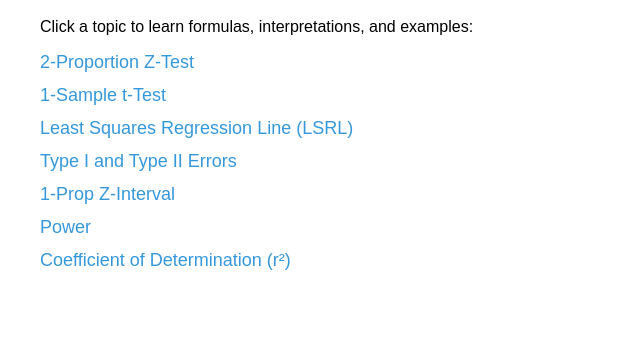
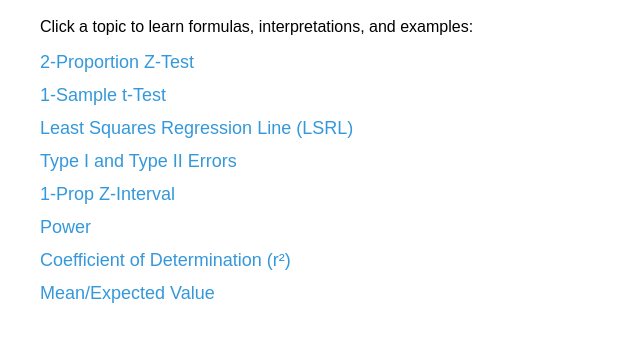
Before and after one commit to elizabethkhoury/AP-Stats, a plain HTML site: page index.html in a window 1280 px wide. Shown: the part 80-418 px from the top of the page, without its empty margins (0-640 px from the left). Drawn offline with Linux system fonts and the light colour scheme.

Commit message:
Update index.html

```diff
--- a/index.html
+++ b/index.html
@@ -36,6 +36,7 @@
     <li><a href="1propzint.html">1-Prop Z-Interval</a></li>
     <li><a href="power.html">Power</a></li>
     <li><a href="r^2.html">Coefficient of Determination (r²)</a></li>
+    <li><a href="mean.html">Mean/Expected Value</a></li>
 
     <!-- Add more as needed -->
   </ul>
```
